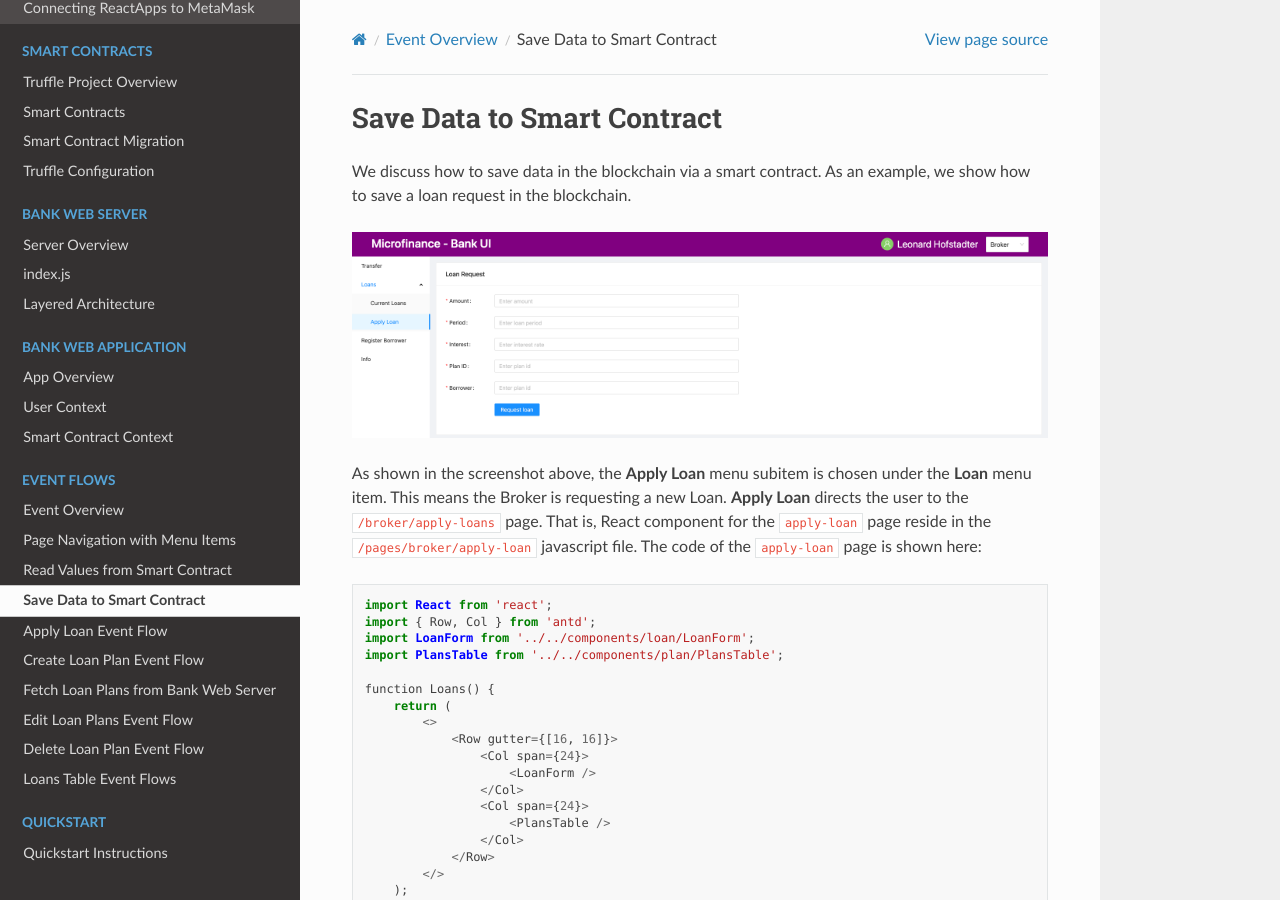
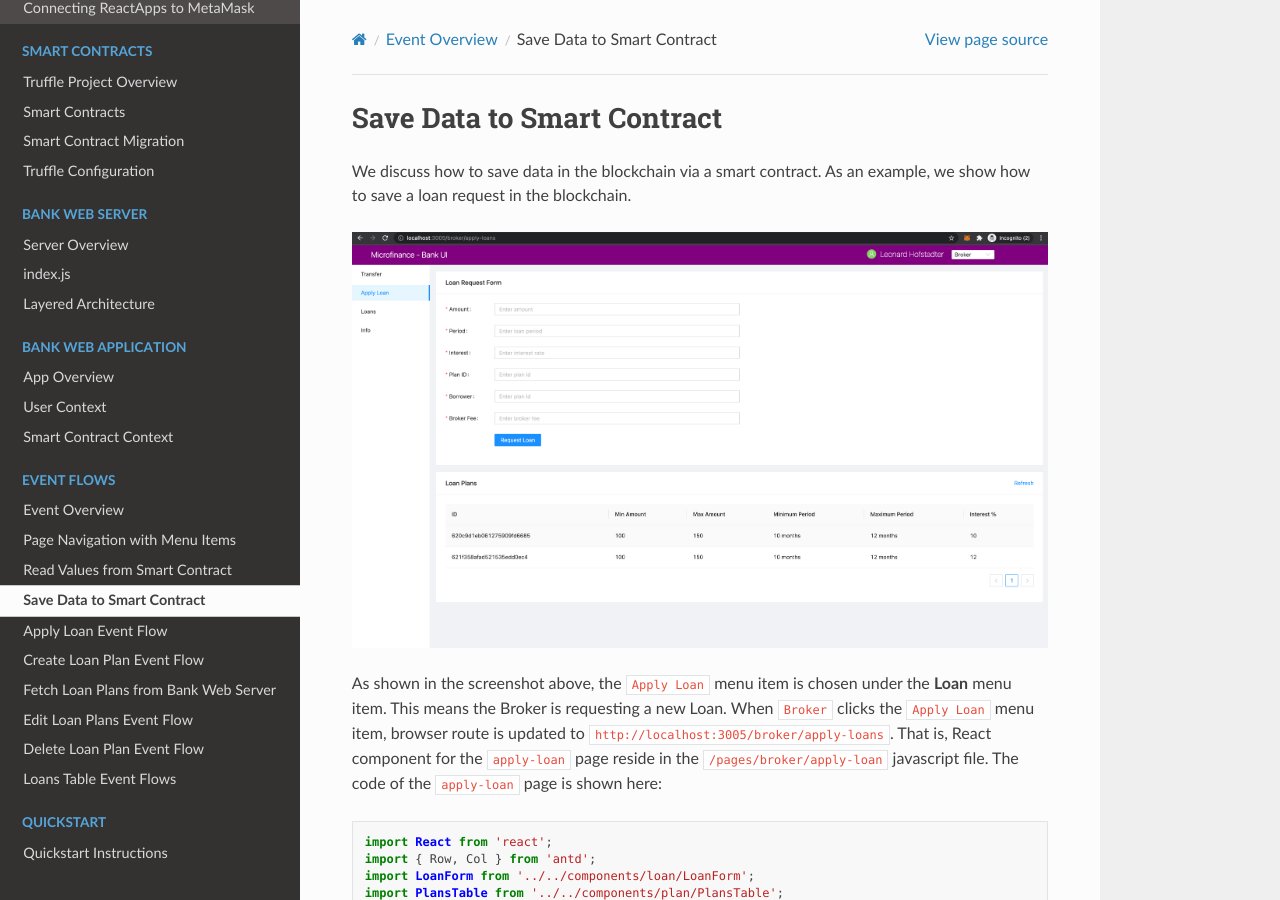
Before and after one commit to NivedithaKarthikeyan/LandregistryApp, a Sphinx documentation site: the page built from docs/source/eventFlow/saveValuesToSmartContract.rst, in a window 1280 px wide and 900 px high. Built offline with Sphinx 7.4.7 and the Read the Docs theme 2.0.0, drawn with Linux system fonts in a browser that asks for light colours.

Commit message:
update save data to blockchain doc

```diff
--- a/docs/source/eventFlow/readFromSmartContract.rst
+++ b/docs/source/eventFlow/readFromSmartContract.rst
@@ -10,7 +10,7 @@ We're gonna to see how to read account balance from the MicroToken smart contrac
     :width: 130%
 
 As shown in the screenshot above, the ``Transfer`` item in the left menu is common to all users (Bank, Broker, Borrower).
-It directs the user to ``/common/transfer``.
+It updates the browser address as ``localhost:3005/common/transfer``.
 In Next.js, this means directing to the ``pages/common/transfer.js`` file.
 
 ``transfer.js`` loads the ``TransferController`` from the ``components/transfer/`` directory. It is shown here: ::
--- a/docs/source/eventFlow/saveValuesToSmartContract.rst
+++ b/docs/source/eventFlow/saveValuesToSmartContract.rst
@@ -6,8 +6,9 @@ As an example, we show how to save a loan request in the blockchain.
 
 .. image:: ../images/loan_request.png
 
-As shown in the screenshot above, the **Apply Loan** menu subitem is chosen under the **Loan** menu item.  This means the Broker is requesting a new Loan.
-**Apply Loan** directs the user to the ``/broker/apply-loans`` page.
+As shown in the screenshot above, the ``Apply Loan`` menu item is chosen under the **Loan** menu item.
+This means the Broker is requesting a new Loan.
+When ``Broker`` clicks the ``Apply Loan`` menu item,  browser route is updated to ``http://localhost:3005/broker/apply-loans``.
 That is, React component for the ``apply-loan`` page reside in the ``/pages/broker/apply-loan`` javascript file.
 The code of the ``apply-loan`` page is shown here: ::
 
```
Also changed, not shown: docs/source/images/loan_request.png.
